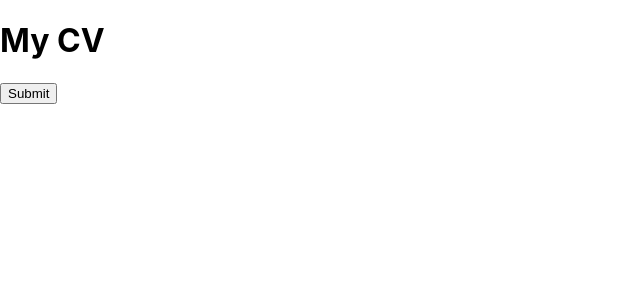
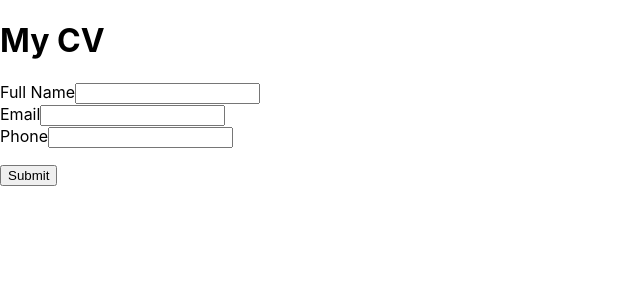
Before and after one commit to SonDo580/CV-application, a React (Create React App) app: page / in a window 1280 px wide. Shown: the top 300 px of the page, without its empty margins (0-640 px from the left). Built offline with nearby package versions, Linux system fonts and the light colour scheme.

Commit message:
Add input fields to Information

```diff
--- a/src/components/Infomation.js
+++ b/src/components/Infomation.js
@@ -2,7 +2,22 @@ import React, { Component } from "react";
 
 class Information extends Component {
   render() {
-    return <div></div>;
+    return (
+      <div>
+        <div className="field">
+          <label htmlFor="fullName">Full Name</label>
+          <input type="text" name="fullName" id="fullName" />
+        </div>
+        <div className="field">
+          <label htmlFor="email">Email</label>
+          <input type="email" name="email" id="email" />
+        </div>
+        <div className="field">
+          <label htmlFor="phone">Phone</label>
+          <input type="number" name="phone" id="phone" />
+        </div>
+      </div>
+    );
   }
 }
 
```
